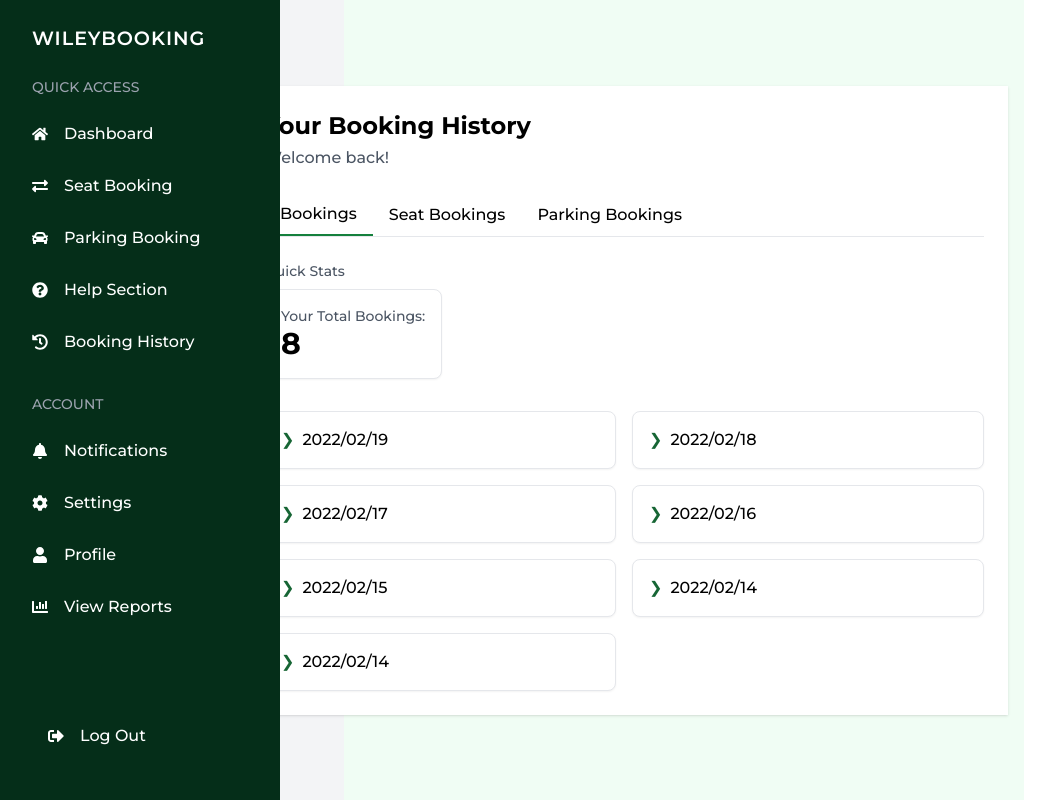
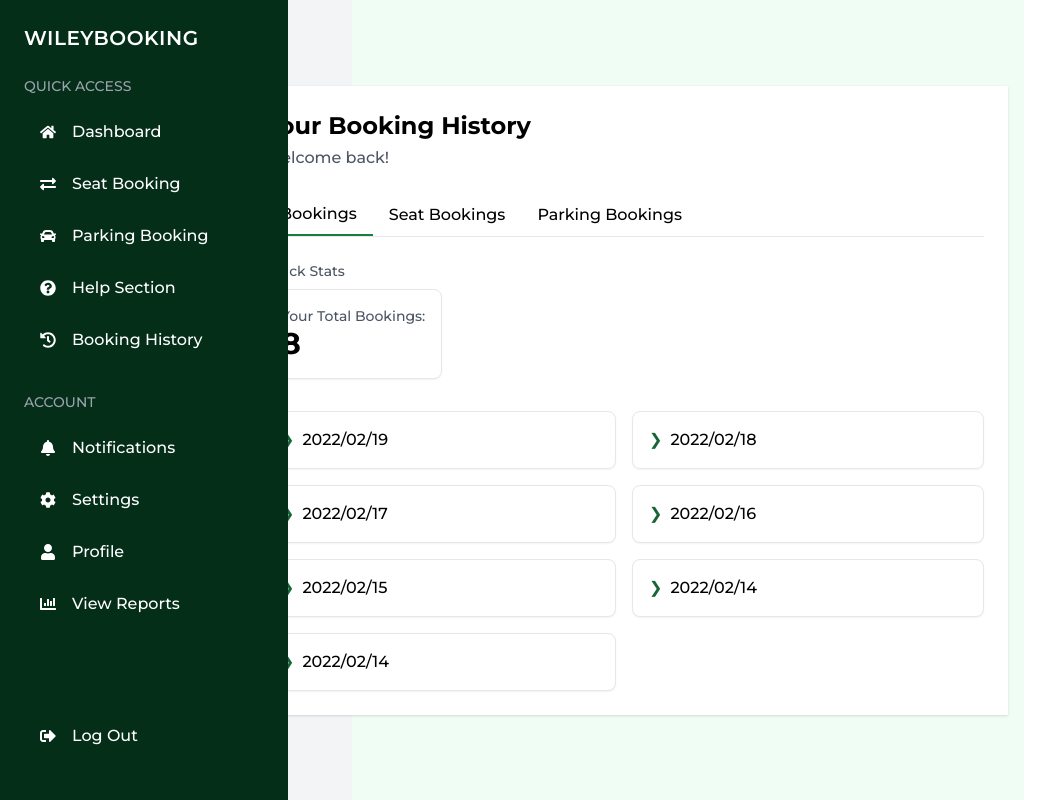
Before and after one commit to dulshanMMS/HWMS_frontend, a React (Vite) app in the folder my-react-app/: page /history in a window 1280 px wide. Shown: the top 800 px of the page, without its empty margins (0-1063 px from the left). Built offline with nearby package versions, Linux system fonts and the light colour scheme; a web font is replaced by a local one.

Commit message:
fix: added Tailwind css to the AdminSidebar component

```diff
--- a/my-react-app/src/components/AdminLayout.jsx
+++ b/my-react-app/src/components/AdminLayout.jsx
@@ -1,6 +1,5 @@
 import React from 'react';
 import AdminSidebar from './AdminSidebar';
-import './AdminSidebar.css';
 
 const AdminLayout = ({ children }) => {
   return (
--- a/my-react-app/src/components/AdminSidebar.css
+++ /dev/null
@@ -1,214 +0,0 @@
-.admin-layout {
-  display: flex;
-  min-height: 100vh;
-}
-
-.sidebar {
-  width: 280px;
-  background-color: #052E19;
-  color: white;
-  padding: 1.5rem 1rem;
-  display: flex;
-  flex-direction: column;
-  position: fixed;
-  height: 100vh;
-  left: 0;
-  top: 0;
-  overflow-y: auto;
-}
-
-/* Logo Section */
-.logo-section {
-  padding: 0 1rem;
-  margin-bottom: 1.5rem;
-}
-
-.booking-text {
-  font-size: 1.2rem;
-  font-weight: 600;
-  color: white;
-  text-transform: uppercase;
-  letter-spacing: 0.05em;
-}
-
-/* Sidebar Sections */
-.sidebar-section {
-  margin-bottom: 1.5rem;
-}
-
-.sidebar-section h3 {
-  color: #9CA3AF;
-  font-size: 0.875rem;
-  text-transform: uppercase;
-  margin-bottom: 0.75rem;
-  padding: 0 1rem;
-}
-
-.sidebar-section ul {
-  list-style: none;
-  padding: 0;
-  margin: 0;
-}
-
-.sidebar-section li {
-  margin-bottom: 0.25rem;
-}
-
-.sidebar-section a {
-  display: flex;
-  align-items: center;
-  gap: 1rem;
-  padding: 0.75rem 1rem;
-  color: white;
-  text-decoration: none;
-  border-radius: 6px;
-  transition: background-color 0.2s;
-  position: relative;
-}
-
-.sidebar-section a:hover {
-  background-color: rgba(51, 17, 8, 0.5);
-}
-
-.sidebar-section li.active a {
-  background-color: #331108;
-  font-weight: 600;
-}
-
-.sidebar-section li.active a::before {
-  content: '';
-  position: absolute;
-  left: 0;
-  top: 50%;
-  transform: translateY(-50%);
-  width: 4px;
-  height: 24px;
-  background-color: #37F568;
-  border-radius: 0 2px 2px 0;
-}
-
-/* Logout Section */
-.logout-section {
-  margin-top: auto;
-  padding: 0 1rem;
-  margin-bottom: 1rem;
-}
-
-.logout-section button {
-  display: flex;
-  align-items: center;
-  gap: 1rem;
-  width: 100%;
-  padding: 0.75rem 1rem;
-  background: none;
-  border: none;
-  color: white;
-  cursor: pointer;
-  border-radius: 6px;
-  transition: background-color 0.2s;
-  position: relative;
-  font-size: 1rem;
-}
-
-.logout-section button:hover {
-  background-color: rgba(51, 17, 8, 0.5);
-}
-
-/* Main Content Area */
-.main-content {
-  flex: 1;
-  margin-left: 280px;
-  padding: 2rem;
-  background-color: #F3F4F6;
-}
-
-/* Responsive Design */
-@media (max-width: 1024px) {
-  .menu-toggle {
-    display: flex;
-  }
-
-  .sidebar {
-    width: 0;
-    padding: 0;
-    overflow: hidden;
-    z-index: 1000;
-    transform: translateX(-100%);
-    transition: transform 0.3s ease-in-out, width 0.3s ease-in-out, padding 0.3s ease-in-out;
-  }
-
-  .main-content {
-    margin-left: 0;
-    padding-top: 4rem; /* Add space for the menu button */
-  }
-
-  .sidebar.open {
-    width: 280px;
-    padding: 1.5rem 1rem;
-    transform: translateX(0);
-    overflow-y: auto;
-  }
-
-  .sidebar-overlay {
-    display: block;
-  }
-}
-
-/* Ensure content is scrollable on smaller height screens */
-@media (max-height: 700px) {
-  .sidebar {
-    overflow-y: auto;
-  }
-
-  .sidebar::-webkit-scrollbar {
-    width: 4px;
-  }
-
-  .sidebar::-webkit-scrollbar-track {
-    background: transparent;
-  }
-
-  .sidebar::-webkit-scrollbar-thumb {
-    background: rgba(255, 255, 255, 0.2);
-    border-radius: 2px;
-  }
-
-  .sidebar::-webkit-scrollbar-thumb:hover {
-    background: rgba(255, 255, 255, 0.3);
-  }
-}
-
-.menu-toggle {
-  display: none;
-  position: fixed;
-  top: 1rem;
-  left: 1rem;
-  z-index: 1100;
-  background: #052E19;
-  border: none;
-  color: white;
-  padding: 0.5rem;
-  border-radius: 4px;
-  cursor: pointer;
-  font-size: 1.5rem;
-  width: 40px;
-  height: 40px;
-  align-items: center;
-  justify-content: center;
-  transition: background-color 0.2s;
-}
-
-.menu-toggle:hover {
-  background-color: #331108;
-}
-
-.sidebar-overlay {
-  display: none;
-  position: fixed;
-  top: 0;
-  left: 0;
-  right: 0;
-  bottom: 0;
-  background-color: rgba(0, 0, 0, 0.5);
-  z-index: 900;
-}
--- a/my-react-app/src/components/AdminSidebar.jsx
+++ b/my-react-app/src/components/AdminSidebar.jsx
@@ -1,8 +1,9 @@
 import React, { useState } from 'react';
 import { Link, useLocation } from 'react-router-dom';
-import { FaHome, FaExchangeAlt, FaCar, FaQuestionCircle, FaHistory,
-         FaBell, FaCog, FaUser, FaChartBar, FaSignOutAlt, FaBars } from 'react-icons/fa';
-import './AdminSidebar.css';
+import {
+  FaHome, FaExchangeAlt, FaCar, FaQuestionCircle, FaHistory,
+  FaBell, FaCog, FaUser, FaChartBar, FaSignOutAlt, FaBars
+} from 'react-icons/fa';
 
 const AdminSidebar = ({ children }) => {
   const location = useLocation();
@@ -12,95 +13,90 @@ const AdminSidebar = ({ children }) => {
     setIsOpen(!isOpen);
   };
 
-    const isActive = (path) => {
-        return location.pathname === path;
-    };
+  const isActive = (path) => location.pathname === path;
 
   return (
     <>
-            <button className="menu-toggle" onClick={toggleSidebar}>
+      <button
+        className="lg:hidden fixed top-4 left-4 z-[1100] bg-[#052E19] text-white p-2 rounded w-10 h-10 flex items-center justify-center text-xl hover:bg-[#331108]"
+        onClick={toggleSidebar}
+      >
         <FaBars />
       </button>
 
-            <div className={`sidebar ${isOpen ? 'open' : ''}`}>
-                {/* Logo Section */}
-                <div className="logo-section">
-                    <span className="booking-text">WILEYBOOKING</span>
+      {/* Sidebar */}
+      <div className={`fixed top-0 left-0 h-full bg-[#052E19] text-white flex flex-col overflow-y-auto transition-all duration-300 ease-in-out z-[1000]
+        ${isOpen ? 'w-72 p-6 translate-x-0' : 'w-0 p-0 -translate-x-full'} lg:w-72 lg:p-6 lg:translate-x-0`}>
+
+        {/* Logo */}
+        <div className="mb-6">
+          <span className="text-white text-xl font-semibold tracking-wide uppercase">WILEYBOOKING</span>
         </div>
 
-                {/* Quick Access Section */}
-                <div className="sidebar-section">
-                    <h3>Quick Access</h3>
+        {/* Quick Access */}
+        <div className="mb-6">
+          <h3 className="text-gray-400 text-sm uppercase mb-3">Quick Access</h3>
           <ul>
-                        <li className={isActive('/admin') ? 'active' : ''}>
-                            <Link to="/admin">
-                                <FaHome /> Dashboard
-                            </Link>
-                        </li>
-                        <li>
-                            <Link to="/seat-booking">
-                                <FaExchangeAlt /> Seat Booking
-                            </Link>
-                        </li>
-                        <li>
-                            <Link to="/parking-booking">
-                                <FaCar /> Parking Booking
-                            </Link>
-                        </li>
-                        <li>
-                            <Link to="/help">
-                                <FaQuestionCircle /> Help Section
-                            </Link>
-                        </li>
-                        <li>
-                            <Link to="/booking-history">
-                                <FaHistory /> Booking History
-                            </Link>
-                        </li>
+            <SidebarLink to="/admin" icon={<FaHome />} label="Dashboard" active={isActive('/admin')} />
+            <SidebarLink to="/seat-booking" icon={<FaExchangeAlt />} label="Seat Booking" />
+            <SidebarLink to="/parking-booking" icon={<FaCar />} label="Parking Booking" />
+            <SidebarLink to="/help" icon={<FaQuestionCircle />} label="Help Section" />
+            <SidebarLink to="/booking-history" icon={<FaHistory />} label="Booking History" />
           </ul>
         </div>
 
-                {/* Account Section */}
-                <div className="sidebar-section">
-                    <h3>Account</h3>
+        {/* Account */}
+        <div className="mb-6">
+          <h3 className="text-gray-400 text-sm uppercase mb-3">Account</h3>
           <ul>
-                        <li className={isActive('/AdminNotification') ? 'active' : ''}>
-                            <Link to="/AdminNotification">
-                                <FaBell /> Notifications
-                            </Link>
-                        </li>
-                        <li>
-                            <Link to="/settings">
-                                <FaCog /> Settings
-                            </Link>
-                        </li>
-                        <li>
-                            <Link to="/profile">
-                                <FaUser /> Profile
-                            </Link>
-                        </li>
-                        <li className={isActive('/admin-reports') ? 'active' : ''}>
-                            <Link to="/admin-reports">
-                                <FaChartBar /> View Reports
-                            </Link>
-                        </li>
+            <SidebarLink to="/AdminNotification" icon={<FaBell />} label="Notifications" active={isActive('/AdminNotification')} />
+            <SidebarLink to="/settings" icon={<FaCog />} label="Settings" />
+            <SidebarLink to="/profile" icon={<FaUser />} label="Profile" />
+            <SidebarLink to="/admin-reports" icon={<FaChartBar />} label="View Reports" active={isActive('/admin-reports')} />
           </ul>
         </div>
 
-                {/* Logout Section */}
-                <div className="logout-section">
-                    <button onClick={() => {
+        {/* Logout */}
+        <div className="mt-auto mb-4">
+          <button
+            onClick={() => {
               localStorage.removeItem('token');
               window.location.href = '/';
-                    }}>
+            }}
+            className="flex items-center gap-4 w-full py-3 px-4 text-white hover:bg-[#331108] rounded"
+          >
             <FaSignOutAlt /> Log Out
           </button>
         </div>
       </div>
 
-            {isOpen && <div className="sidebar-overlay" onClick={toggleSidebar}></div>}
+      {/* Overlay for small screens */}
+      {isOpen && (
+        <div
+          className="fixed inset-0 bg-black bg-opacity-50 z-[900] lg:hidden"
+          onClick={toggleSidebar}
+        ></div>
+      )}
+
+      {/* Main Content Area */}
+      <div className="flex flex-col lg:ml-72 p-8 bg-gray-100 min-h-screen">{children}</div>
     </>
   );
 };
 
+// Reusable Link component
+const SidebarLink = ({ to, icon, label, active = false }) => (
+  <li className={`mb-1 ${active ? 'font-semibold bg-[#331108] relative' : ''}`}>
+    <Link
+      to={to}
+      className="flex items-center gap-4 py-3 px-4 text-white rounded hover:bg-[#331108] relative"
+    >
+      {active && (
+        <span className="absolute left-0 top-1/2 -translate-y-1/2 h-6 w-1 bg-[#37F568] rounded-r-md"></span>
+      )}
+      {icon} {label}
+    </Link>
+  </li>
+);
+
 export default AdminSidebar;
```
Also changed, not shown: my-react-app/src/pages/AdminDashboard.jsx (+6 -3 lines). Lines whose indentation alone changed are shown as unchanged.
